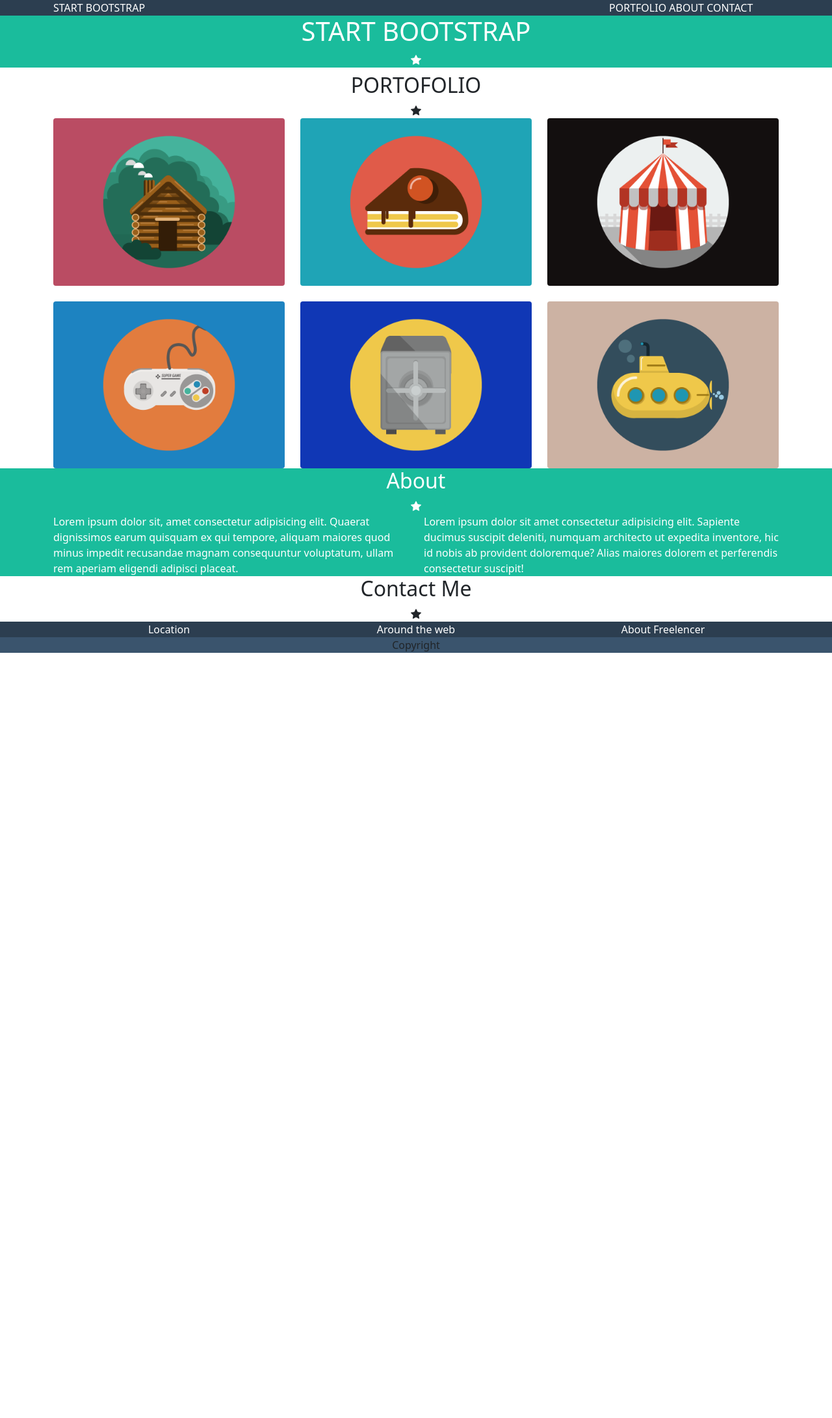
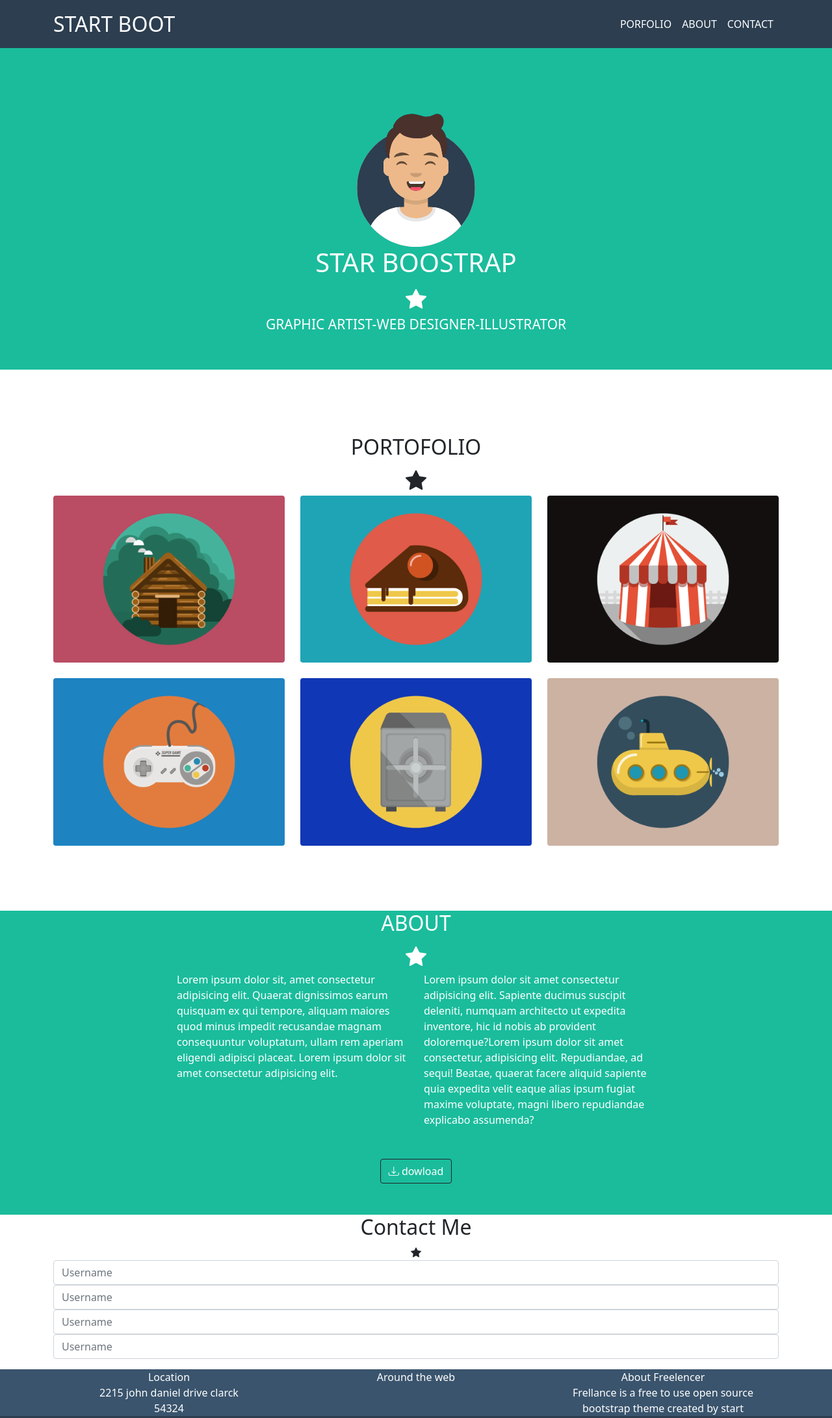
Before and after one commit to gabrielemorelli/html-css-bootstrap-freelancer, a plain HTML site: page index.html in a window 1280 px wide. Shown: the top 2183 px of the page at 65% size. Before the commit the page ends 1005 px from the top, so only its background shows below. Drawn offline with nearby package versions, Linux system fonts and the light colour scheme.

Commit message:
ultime modifiche

```diff
--- a/index.html
+++ b/index.html
@@ -16,42 +16,63 @@
 
 
 <body>
+    <header>
+        <nav class="navbar fixed-top navbar-expand-md navbar-dark ms_bg_header text-uppercase">
+            <div class="container-md">
+                <a class="navbar-brand fs-2" href="#">Start boot</a>
+                <button class="navbar-toggler" type="button" data-bs-toggle="collapse"
+                    data-bs-target="#navbarSupportedContent" aria-controls="navbarSupportedContent"
+                    aria-expanded="false" aria-label="Toggle navigation">
+                    <span class="navbar-toggler-icon"></span>
+                </button>
+                <div class="collapse navbar-collapse" id="navbarSupportedContent">
+                    <ul class="navbar-nav ms-auto mb-2 mb-md-0">
+                        <li class="nav-item">
+                            <a class="nav-link active" aria-current="page" href="#">porfolio</a>
+                        </li>
+                        <li class="nav-item">
+                            <a class="nav-link active" aria-current="page" href="#">about</a>
 
-    <header class="ms_bg_header">
-        <nav>
-            <div class="container-md">
-                <div class="row text-white">
-                    <div class="col-3">
-                        START BOOTSTRAP
+                        </li>
+                        <li class="nav-item ">
+                            <a class="nav-link active" aria-current="page" href="#">contact</a>
+                            </a>
+                            <ul class="dropdown-menu" aria-labelledby="navbarDropdown">
+                                <li><a class="dropdown-item" href="#">Action</a></li>
+                                <li><a class="dropdown-item" href="#">Another action</a></li>
+                                <li>
+                                    <hr class="dropdown-divider">
+                                </li>
+                                <li><a class="dropdown-item" href="#">Something else here</a></li>
+                            </ul>
+                        </li>
 
-                    </div>
-                    <div class="col-3 ms-auto">
-                        PORTFOLIO
-                        ABOUT
-                        CONTACT
-                    </div>
+                    </ul>
+
                 </div>
             </div>
         </nav>
+    </header>
 
-    </header>
+
+
 
     <main>
         <section id="jumbotron" class="ms_bg_green">
-            <div class="container text-center text-white">
-
-                <h1>START BOOTSTRAP</h1>
-                <i class="bi bi-star-fill"></i>
-                <h3></h3>
+            <div class="container py-5 text-center text-white text-uppercase">
+                <img src="img/avatar.svg" class="img-fluid" alt="...">
+                <h1>star boostrap</h1>
+                <i class="bi bi-star-fill fs-2"></i>
+                <h4><small>graphic artist-web designer-illustrator</small> </h4>
             </div>
         </section>
 
-        <section id="porfoglio">
+        <section id="portfolio">
             <div class="container">
                 <div class="row">
-                    <div class="col-12 text-center">
-                        <h2>PORTOFOLIO</h2>
-                        <i class="bi bi-star-fill"></i>
+                    <div class="col-12 text-center text-uppercase">
+                        <h2>portofolio</h2>
+                        <i class="bi bi-star-fill fs-2 "></i>
                     </div>
                 </div>
 
@@ -77,40 +98,76 @@
                 </div>
             </div>
         </section>
+
         <section id="about" class="ms_bg_green">
             <div class="container">
-                <div class="row text-white">
-                    <div class="col-12 text-center">
-                        <h2>About</h2>
-                        <i class="bi bi-star-fill"></i>
+                <div class="row justify-content-center">
+                    <div class="col-8">
+
+                        <div class="row">
+                            <div class="col-12 text-center text-uppercase text-white">
+                                <h2>About</h2>
+                                <i class="bi bi-star-fill fs-2"></i>
+                            </div>
+                        </div>
+                        <div class="row text-white">
+                            <div class="col-12 col-sm-6">
+                                Lorem ipsum dolor sit, amet consectetur adipisicing elit. Quaerat dignissimos earum
+                                quisquam
+                                ex
+                                qui tempore, aliquam maiores quod minus impedit recusandae magnam consequuntur
+                                voluptatum,
+                                ullam
+                                rem aperiam eligendi adipisci placeat. Lorem ipsum dolor sit amet consectetur
+                                adipisicing
+                                elit.
+                            </div>
+                            <div class="col-12  col-sm-6">
+                                Lorem ipsum dolor sit amet consectetur adipisicing elit. Sapiente ducimus suscipit
+                                deleniti,
+                                numquam architecto ut expedita inventore, hic id nobis ab provident doloremque?Lorem
+                                ipsum dolor sit amet consectetur, adipisicing elit. Repudiandae, ad sequi! Beatae,
+                                quaerat facere aliquid sapiente quia expedita velit eaque alias ipsum fugiat maxime
+                                voluptate, magni libero repudiandae explicabo assumenda?
+                            </div>
+                        </div>
                     </div>
                 </div>
-                <div class="row text-white">
-                    <div class="col-12 col-sm-6">
-                        Lorem ipsum dolor sit, amet consectetur adipisicing elit. Quaerat dignissimos earum quisquam ex
-                        qui tempore, aliquam maiores quod minus impedit recusandae magnam consequuntur voluptatum, ullam
-                        rem aperiam eligendi adipisci placeat.
-                    </div>
-                    <div class="col-12 col-sm-6">
-                        Lorem ipsum dolor sit amet consectetur adipisicing elit. Sapiente ducimus suscipit deleniti,
-                        numquam architecto ut expedita inventore, hic id nobis ab provident doloremque? Alias maiores
-                        dolorem et perferendis consectetur suscipit!
+                <div class="row py-5">
+                    <div class="col-12 text-center ">
+                        <button type="button" class="btn btn-outline-dark text-white ms_bg_green"> <i
+                                class="bi bi-download"></i> dowload</button>
                     </div>
                 </div>
 
             </div>
+
+            </div>
         </section>
+
         <section id="contact">
             <div class="container">
-                <div class="row text-center">
-                    <div class="col-12">
+                <div class="row">
+                    <div class="col-12  text-center">
                         <h2> Contact Me</h2>
                         <div class="col-12">
                             <i class="bi bi-star-fill"></i>
                         </div>
+
                         <div class="col-12">
+                            <div class="mb-3">
+                                <input placeholder="Username" class="form-control">
+
+                                <input type="email" placeholder="Username" class="form-control"
+                                    id="exampleFormControlInput1" placeholder="name@example.com">
+                                <input type="email" placeholder="Username" class="form-control"
+                                    id="exampleFormControlInput1" placeholder="name@example.com">
+                                <input type="email" placeholder="Username" class="form-control"
+                                    id="exampleFormControlInput1" placeholder="name@example.com">
+                            </div>
 
                         </div>
+
                     </div>
                 </div>
             </div>
@@ -125,6 +182,7 @@
                     <div class="col-12 col-lg-4">
                         Location
                     </div>
+
                     <div class="col-12 col-lg-4">
                         Around the web
                     </div>
@@ -132,8 +190,37 @@
                         About Freelencer
                     </div>
                 </div>
+
+                <div class="row text-center text-white">
+                    <div class="col-12 col-lg-4">
+                       2215 john daniel drive clarck
+                    </div>
+
+                    <div class="col-12 col-lg-4">
+
+                    </div>
+                    <div class="col-12 col-lg-4">
+                      Frellance is a free to use open source
+                    </div>
+                </div>
+
+                <div class="row text-center text-white">
+                    <div class="col-12 col-lg-4">
+                        54324
+                    </div>
+
+                    <div class="col-12 col-lg-4">
+
+                    </div>
+                    <div class="col-12 col-lg-4">
+                        bootstrap theme created by start
+                    </div>
+                </div>
             </div>
+
         </div>
+
+
 
         <div class="ms_footer_bottom">
             <div class="container">
--- a/style.css
+++ b/style.css
@@ -5,13 +5,29 @@
 
 .ms_bg_green{
     background-color: #1abc9c;
-
 }
 
 .ms_footer_top{
+    background-color: #3a546d;
+}
+
+.ms_footer_bottom{
+
+
     background-color: #2c3e50;
 }
 
-.ms_footer_bottom{
-    background-color: #3a546d;
+#jumbotron{
+    padding-top: 120px;
 }
+
+#jumbotron img{
+    width: 200px;
+}
+
+
+#portfolio{
+    padding-top: 100px;
+    padding-bottom: 100px;
+
+}
```
